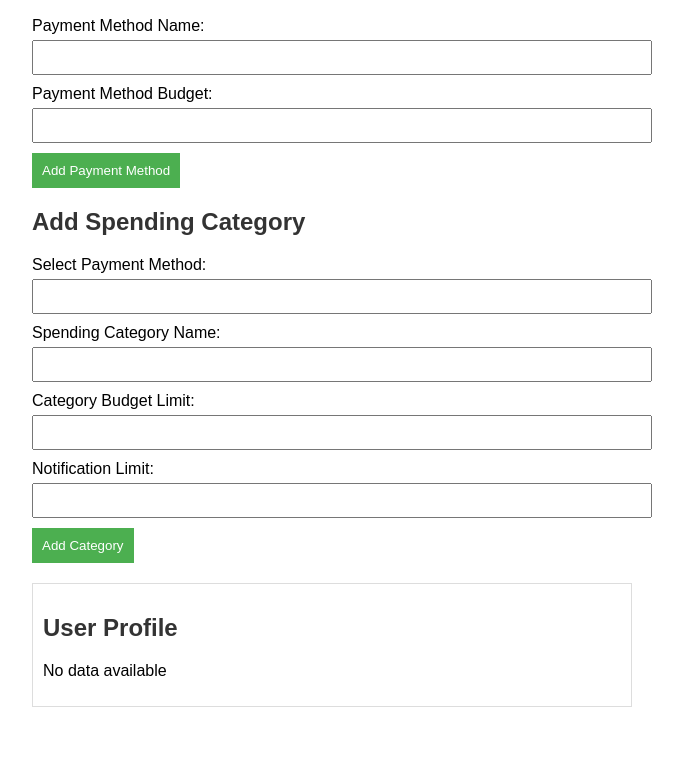
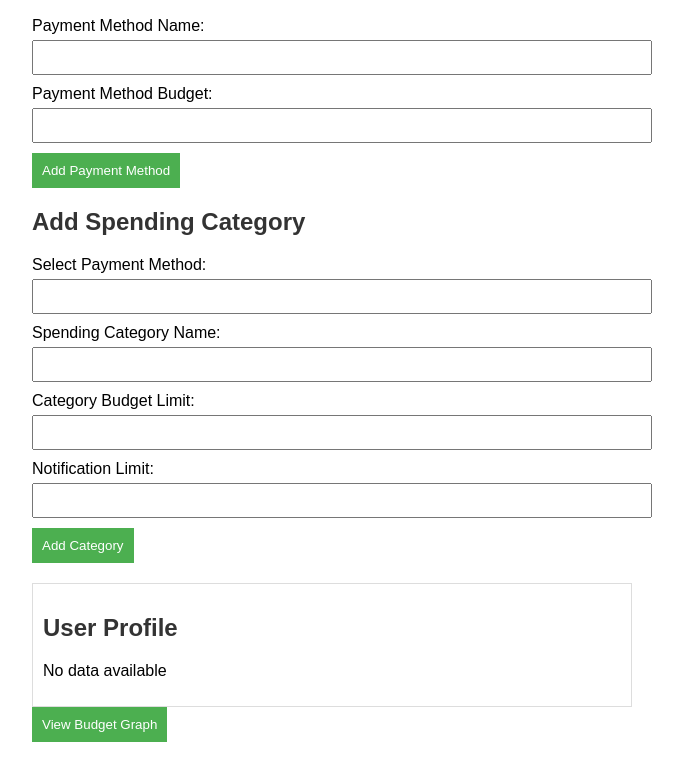
Before and after one commit to CodingForCollege/Software-Engineering, a plain HTML site: page budgetcategory.html in a window 1280 px wide. Shown: the part 131-893 px from the top of the page, without its empty margins (308-991 px from the left). Before the commit the page ends 858 px from the top, so only its background shows below. Drawn offline with Linux system fonts and the light colour scheme; a script that the page names is missing.

Commit message:
Update budgetcategory.html

```diff
--- a/budgetcategory.html
+++ b/budgetcategory.html
@@ -58,7 +58,10 @@
         <h2>User Profile</h2>
         <p id="userProfileInfo">No data available</p>
     </div>
-
+<!-- New button to view budget graph -->
+    <div>
+        <button onclick="window.location.href='graph.html'">View Budget Graph</button>
+    </div>
     <script src="app.js"></script> <!-- Link to JavaScript file -->
 </body>
 </html>
```
